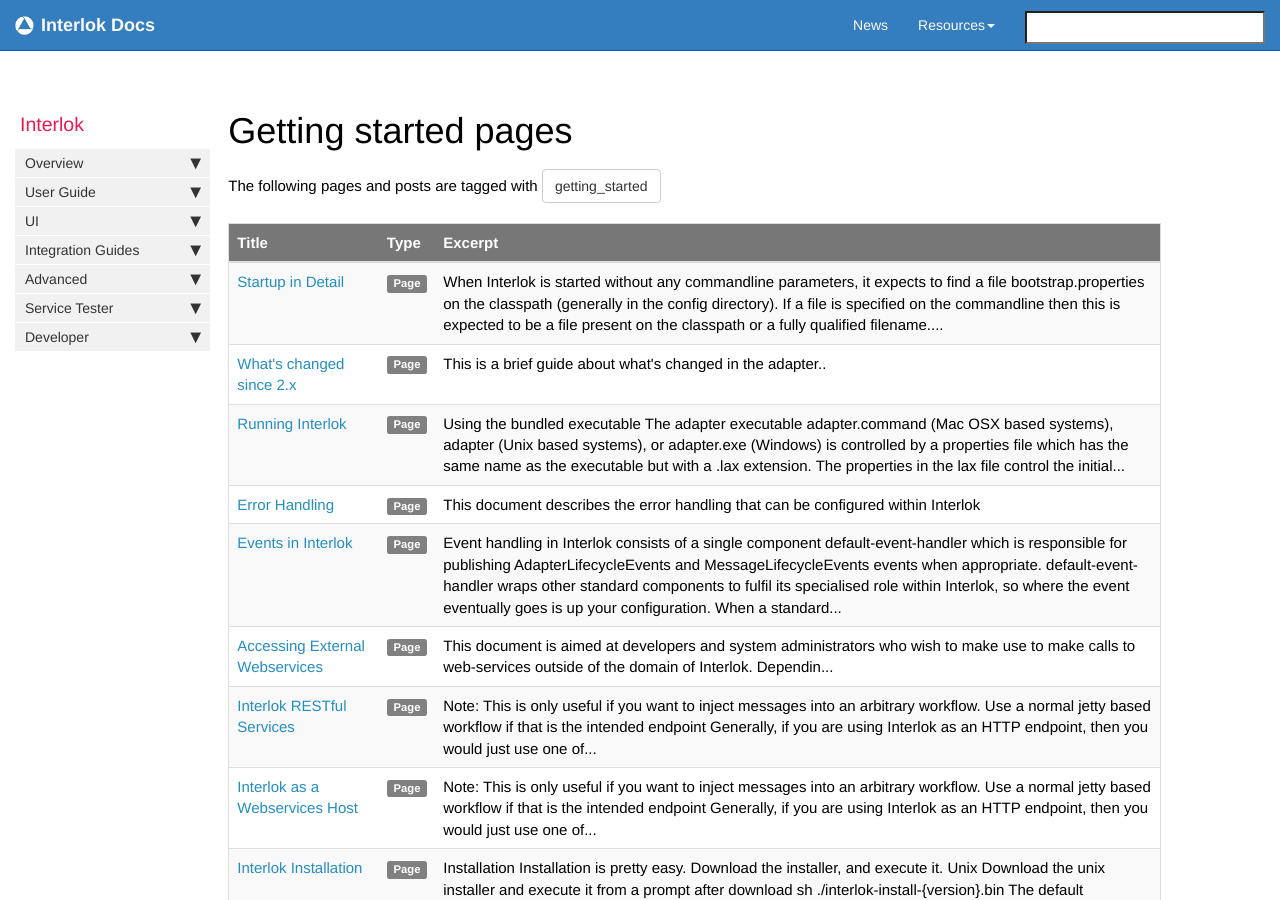
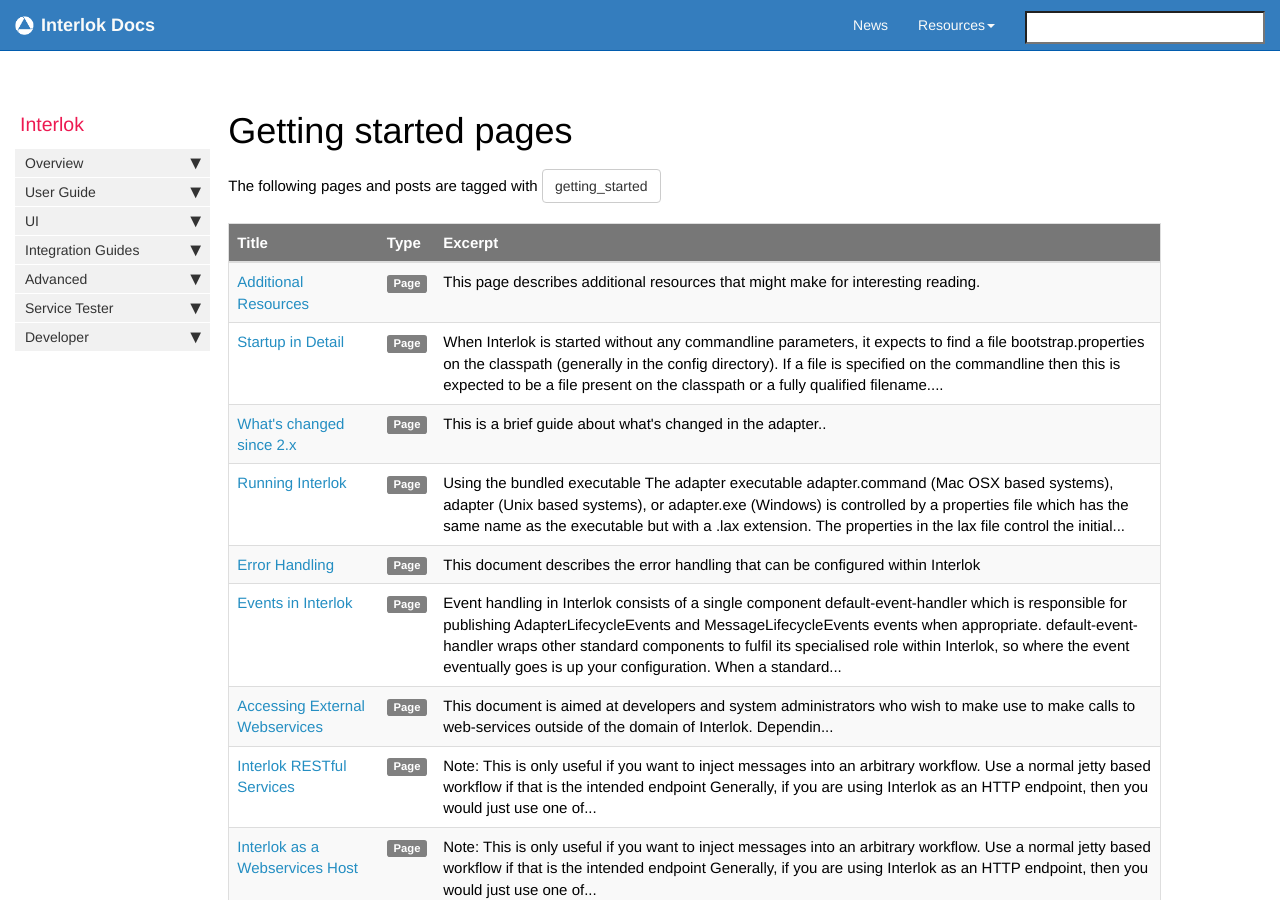
Before and after one commit to adaptris/interlok-docs-legacy, a Jekyll site: the page built from pages/tags/tag_getting_started.md, in a window 1280 px wide and 900 px high. Built offline with Jekyll 4.4.1, drawn with Linux system fonts in a browser that asks for light colours; nearby versions of some CDN libraries; comment, search, counter and statistics services are not loaded; some of the changed lines change nothing that is shown.

Commit message:
INTERLOK-2208 Added an addition resources page.

```diff
--- a/_data/sidebars/home_sidebar.yml
+++ b/_data/sidebars/home_sidebar.yml
@@ -28,6 +28,10 @@
 
     - title: Starting Interlok
       url: /adapter-commandline.html
+      output: web
+
+    - title: Additional Resources
+      url: /adapter-additional.html
       output: web
 
     - title: Change log
@@ -418,10 +422,6 @@
       url: /advanced-xa-integration.html
       output: web
 
-#    - title: Enabling a Custom Class Loader for Jetty
-#      url: /advanced-custom-classloader.html
-#      output: web
-
   - title: Service Tester
     output: web
 
--- /dev/null
+++ b/pages/adapter/adapter-additional.md
@@ -0,0 +1,54 @@
+---
+title: Additional Resources
+keywords: interlok
+tags: [getting_started]
+sidebar: home_sidebar
+permalink: adapter-additional.html
+summary: This page describes additional resources that might make for interesting reading.
+
+---
+
+The development and consultancy team blog about various interesting things that they've done with Interlok on [https://interlok.adaptris.net](https://interlok.adaptris.net).
+
+## Docker images
+
+All our releases are published as docker images on [docker hub][].
+
+| Tag | Description
+|----|----|
+|snapshot| The snapshot build; built against the nightly release; based on the _openjdk:8-jdk_ docker image
+|x.y.z | The formal x.y.z release as per the tag on [github][]; based on the _openjdk:8-jdk_ docker image
+|snapshot-alpine| The snapshot build; built against the nightly release; based on the _openjdk:8-jdk-alpine_ docker image
+|x.y.z-alpine | The formal x.y.z release as per the tag on [github][]; based on the _openjdk:8-jdk-alpine_ docker image
+|snapshot-hpcc| The snapshot build; built against the nightly release; installs and runs `dfuplus` from [hpccsystems][] as well as interlok; based on the _centos:7_ image with [https://github.com/Yelp/dumb-init](https://github.com/Yelp/dumb-init)
+|x.y.z-hpcc| The formal x.y.z release as per the tag on [github][]; installs and runs `dfuplus` from [hpccsystems][] as well as interlok; based on the _centos:7_ image with [https://github.com/Yelp/dumb-init](https://github.com/Yelp/dumb-init)
+
+## Github projects
+
+There are also some projects on github that showcase various configurations and shows what you can do with Interlok.
+
+| Github project | Description
+|----|----|
+| [Interlok hello world][] | An example hello world listener that is also auto-deployed onto Heroku |
+| [Interlok soiltype demo][] | A caching interlok instance around [http://rest.soilgrids.org](http://rest.soilgrids.org) giving you a soiltype for a give lat/lon combination |
+| [Interlok soiltype demo auth][] | The same as [Interlok soiltype demo][] but with an HTTP authorization layer on top |
+| [Interlok API demo][] | A simple example application that exposes a REST interface onto a contacts database |
+| [Interlok Salesforce demo][] | Extension of [interlok API demo][]  that integrates with Salesforce to update contacts |
+| [Interlok Jira MS Teams][] | Using Interlok as a webhook between Jira and Microsoft Teams (other chat applications are available) and is the configuration associated with [https://interlok.adaptris.net/blog/2018/05/10/jira-interlok-msteams.html](https://interlok.adaptris.net/blog/2018/05/10/jira-interlok-msteams.html)
+| [Interlok Load Balanced][] | Running Interlok behind haproxy and is the configuration associated with [https://interlok.adaptris.net/blog/2017/08/31/interlok-docker-and-load-balancing.html](https://interlok.adaptris.net/blog/2017/08/31/interlok-docker-and-load-balancing.html)
+| [Interlok failover][] | Docker based example of running Interlok in failover mode |
+| [Interlok Twilio SMS][] | Real world example of writing your own custom component |
+
+
+[docker hub]: https://hub.docker.com/r/adaptris/interlok/
+[github]: https://github.com/adaptris/interlok/tags
+[hpccsystems]: https://hpccsystems.com/
+[Interlok hello world]: https://github.com/mcwarman/interlok-hello-world
+[Interlok soiltype demo]: https://github.com/quotidian-ennui/interlok-soiltype-demo
+[Interlok API demo]: https://github.com/quotidian-ennui/interlok-api-demo
+[Interlok Salesforce demo]: https://github.com/quotidian-ennui/interlok-salesforce-demo
+[Interlok soiltype demo auth]: https://github.com/quotidian-ennui/interlok-soiltype-demo-auth
+[Interlok Jira MS Teams]: https://github.com/quotidian-ennui/interlok-jira-msteams
+[Interlok Load Balanced]: https://github.com/mcwarman/interlok-load-balanced
+[Interlok failover]: https://github.com/mcwarman/interlok-failover
+[Interlok Twilio SMS]: https://github.com/quotidian-ennui/interlok-twilio-sms
```
